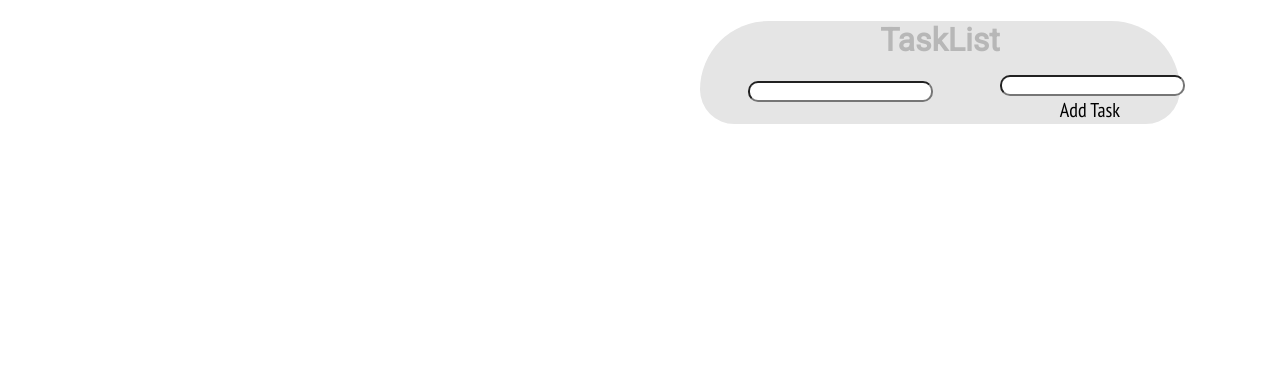
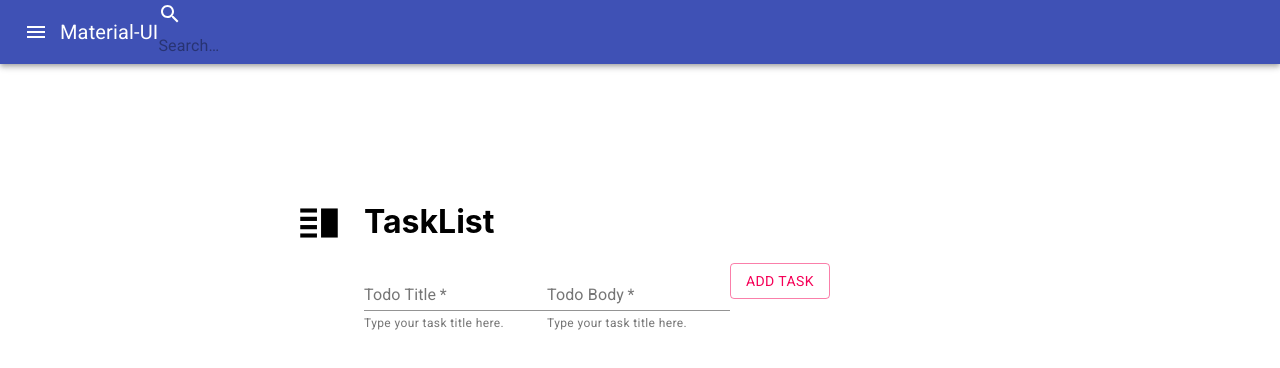
Before and after one commit to ollymonger/react-todo, a React (Create React App) app: page / in a window 1280 px wide. Shown: the top 368 px of the page. Built offline with nearby package versions, Linux system fonts and the light colour scheme.

Commit message:
Material UI implemented

```diff
--- a/package.json
+++ b/package.json
@@ -3,6 +3,8 @@
   "version": "0.1.0",
   "private": true,
   "dependencies": {
+    "@material-ui/core": "^4.1.1",
+    "@material-ui/icons": "^4.2.0",
     "@types/react": "^16.8.20",
     "@types/react-dom": "^16.8.4",
     "react": "^16.8.6",
--- a/src/App.css
+++ b/src/App.css
@@ -56,13 +56,9 @@
 
 .submit {
   font-family: 'PT Sans Narrow', sans-serif;
-  background: 0;
-  text-decoration: none;
-  position: abso;
-  left:-70px;
-  top:30px;
-  border: none;
-  font-size:20px;
+
+  position: relative;
+  top:-70px;
 }
 .todoBody {
   font-family: 'Open Sans Condensed', sans-serif;
@@ -82,8 +78,8 @@
 
 .textbox {
   position: relative;
-  margin-top:-27px;
-  margin-left:300px;
+  margin-top:-20px;
+  margin-left:299px;
 }
 .titlebox {
   position: relative;
--- a/src/App.tsx
+++ b/src/App.tsx
@@ -2,11 +2,17 @@ import React, { useState, useEffect } from 'react';
 import { TodoModel } from './models/TodoModel'
 import { Todo } from "./components/todo";
 
-import "./App.css"
+import { Button, TextField, Container, AppBar, Toolbar, IconButton, Typography, InputBase } from "@material-ui/core"
+import MenuIcon from '@material-ui/icons/Menu';
+import { fade, makeStyles } from '@material-ui/core/styles';
+
+import SearchIcon from '@material-ui/icons/Search';
+
+import './blankcss.css';
 
 type FormElem = React.FormEvent<HTMLFormElement>
 
-const dueDateMath = 5 * 5;
+const dueDateMath = 5;
 
 export interface taskProps {
   taskList: TodoModel;
@@ -78,33 +84,65 @@ const App: React.FunctionComponent = props => {
   }
 
   return (
-    <div className="App" >
-      <link href="https://fonts.googleapis.com/css?family=PT+Sans+Narrow|Righteous|Roboto|Open+Sans+Condensed&display=swap" rel="stylesheet" />
-      <h1>TaskList</h1>
-      <form className="titlebox"onSubmit={handleSubmit}>
-        <input
+    <div>
+      <div>
+      <AppBar position="static">
+        <Toolbar>
+          <IconButton
+            edge="start"
+            color="inherit"
+            aria-label="Open drawer"
+          >
+            <MenuIcon />
+          </IconButton>
+          <Typography variant="h6" noWrap>
+            Material-UI
+          </Typography>
+          <div >
+            <div >
+              <SearchIcon />
+            </div>
+            <InputBase
+              placeholder="Search…"
+              inputProps={{ 'aria-label': 'Search' }}
+            />
+          </div>
+        </Toolbar>
+      </AppBar>
+    </div>
+    <Container maxWidth="sm">
+        <link href="https://fonts.googleapis.com/css?family=PT+Sans+Narrow|Righteous|Roboto|Open+Sans+Condensed|Material+Icons&display=swap" rel="stylesheet" />
+        <h1 className="headericon">vertical_split</h1><h1>TaskList</h1>
+        <form onSubmit={handleSubmit}>
+          <TextField
+            required
+            id="standard-required"
+            label="Todo Title"
+            helperText="Type your task title here."
             type='text'
             value={title}
             onChange={e => setTitle(e.target.value)}
-          required
           />
 
-      </form>
-      <form className="textbox" onSubmit={handleSubmit}>
-        <input
+          <TextField
+            required
+            id="standard-required"
+            label="Todo Body"
+            helperText="Type your task title here."
             type='text'
             value={value}
             onChange={e => setValue(e.target.value)}
-          required
+
           />
 
-      <button className="submit" type='submit'>Add Task</button>
+          <Button type='submit' variant="outlined" color="secondary">Add Task</Button>
         </form>
-      <section className="tasks">
+        <section>
           {todos.map((todo: TodoModel, index: number) => (
             <Todo todo={todo} key={index} onComplete={() => completeTodo(index)} onRemove={() => removeTodo(index)} />
           ))}
         </section>
+        </Container>
     </div>
   );
 };
--- /dev/null
+++ b/src/blankcss.css
@@ -0,0 +1,27 @@
+.headericon{
+    font-family: 'Material Icons';
+    position: relative;
+    top:100px;
+    right:70px;
+  font-weight: normal;
+  font-style: normal;
+  font-size: 50px;  /* Preferred icon size */
+  display: inline-block;
+  line-height: 1;
+  text-transform: none;
+  letter-spacing: normal;
+  word-wrap: normal;
+  white-space: nowrap;
+  direction: ltr;
+
+  /* Support for all WebKit browsers. */
+  -webkit-font-smoothing: antialiased;
+  /* Support for Safari and Chrome. */
+  text-rendering: optimizeLegibility;
+
+  /* Support for Firefox. */
+  -moz-osx-font-smoothing: grayscale;
+
+  /* Support for IE. */
+  font-feature-settings: 'liga';
+}
--- a/src/components/todo.tsx
+++ b/src/components/todo.tsx
@@ -1,5 +1,7 @@
 import React from "react";
 import { TodoModel } from "../models/TodoModel";
+
+import { Button, TextField, Container, Grid } from "@material-ui/core"
 
 interface TodoProps {
     todo: TodoModel;
@@ -10,10 +12,12 @@ interface TodoProps {
 
 const Todo: React.FunctionComponent<TodoProps> = ({ todo, onComplete, onRemove }) => {
     return (
-        <div className="task1" style={{ textDecoration: todo.complete ? 'line-through' : '' }}>
-            <p className="todoTitle">{todo.title}</p><p className="todoBody">{todo.text}</p> Due: <p className="date">{todo.due.toDateString()}</p>
-            <button className="button" onClick={onComplete}>{todo.complete ? 'Incomplete' : 'Complete'}</button>
-            <button className="button1" onClick={onRemove}>Delete</button>
+        <div style={{ textDecoration: todo.complete ? 'line-through' : '' }}>
+
+            <p>{todo.title}</p><p>{todo.text}</p> Due: <p>{todo.due.toDateString()}</p>
+            <Button color="primary" onClick={onComplete}>{todo.complete ? 'Incomplete' : 'Complete'}</Button>
+            <Button color="secondary" onClick={onRemove}>Delete</Button>
+
         </div>
     );
 };
```
Also changed, not shown: 1 other file (tests, documents, lock files or other folders). Lines whose indentation alone changed are shown as unchanged.
